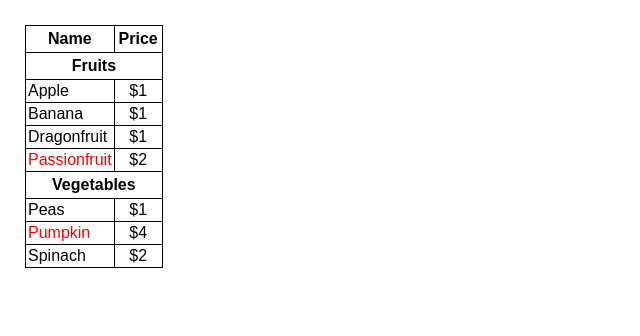
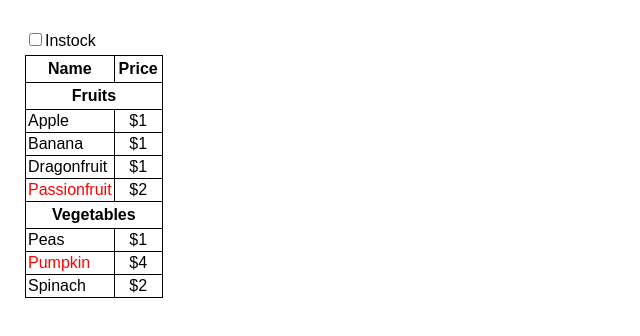
Before and after one commit to LozanIvanov/Programs, a React (Vite) app: page / in a window 1280 px wide. Shown: the top 336 px of the page, without its empty margins (0-640 px from the left). Built offline with nearby package versions, Linux system fonts and the light colour scheme.

Commit message:
adding search button for products only InStock

```diff
--- a/src/App.jsx
+++ b/src/App.jsx
@@ -2,6 +2,7 @@ import { useState } from 'react'
 import './App.css'
 import TicTocToe from './Tic-Tac-Toe/AppGameTic'
 import FilterableProductTable from './productsTable/ProductTable'
+import SearchBox from './productsTable/component/SearchBox';
 
 function App() {
 
@@ -15,10 +16,16 @@ function App() {
     { category: "Fruits", price: "$1", stocked: true, name: "Banana" },
   ];
 
+  const[inStockOnly,setInstockOnly]=useState(false)
 
   return (
     <>
-      <FilterableProductTable products={PRODUCTS}/>
+
+       <SearchBox
+       inStockOnly={inStockOnly}
+       onInStockOnlyChange={setInstockOnly}
+       />
+      <FilterableProductTable products={PRODUCTS} inStockOnly={inStockOnly}/>
     </>
   )
 }
--- a/src/productsTable/ProductTable.jsx
+++ b/src/productsTable/ProductTable.jsx
@@ -1,21 +1,26 @@
 import { useState } from 'react';
 import  "./ProductTable.css";
 
-export default function FilterableProductTable( {products} )
+export default function FilterableProductTable( {products,inStockOnly} )
 {
 
   return (
     <div>
       <ProductTable
-        products={products} />
+        products={products}
+        inStockOnly={inStockOnly}  />
     </div>
   );
 }
-function ProductTable({ products }) {
+function ProductTable({ products, inStockOnly }) {
 
     const categorizedProducts = {};
 
     products.forEach((product) => {
+      if (inStockOnly && !product.stocked) {
+        console.log(inStockOnly)
+        return;
+      }
       if (!categorizedProducts[product.category]) {
         categorizedProducts[product.category] = [];
       }
--- /dev/null
+++ b/src/productsTable/component/SearchBox.jsx
@@ -0,0 +1,15 @@
+import React from "react";
+
+export default function SearchBox({inStockOnly, onInStockOnlyChange}){
+
+    return(
+        <div >
+             <label >
+             <input type="checkbox"
+             checked={inStockOnly}
+              onChange={(e)=>onInStockOnlyChange(e.target.checked)}>
+             </input>
+             Instock </label>
+        </div>
+    )
+}
```
